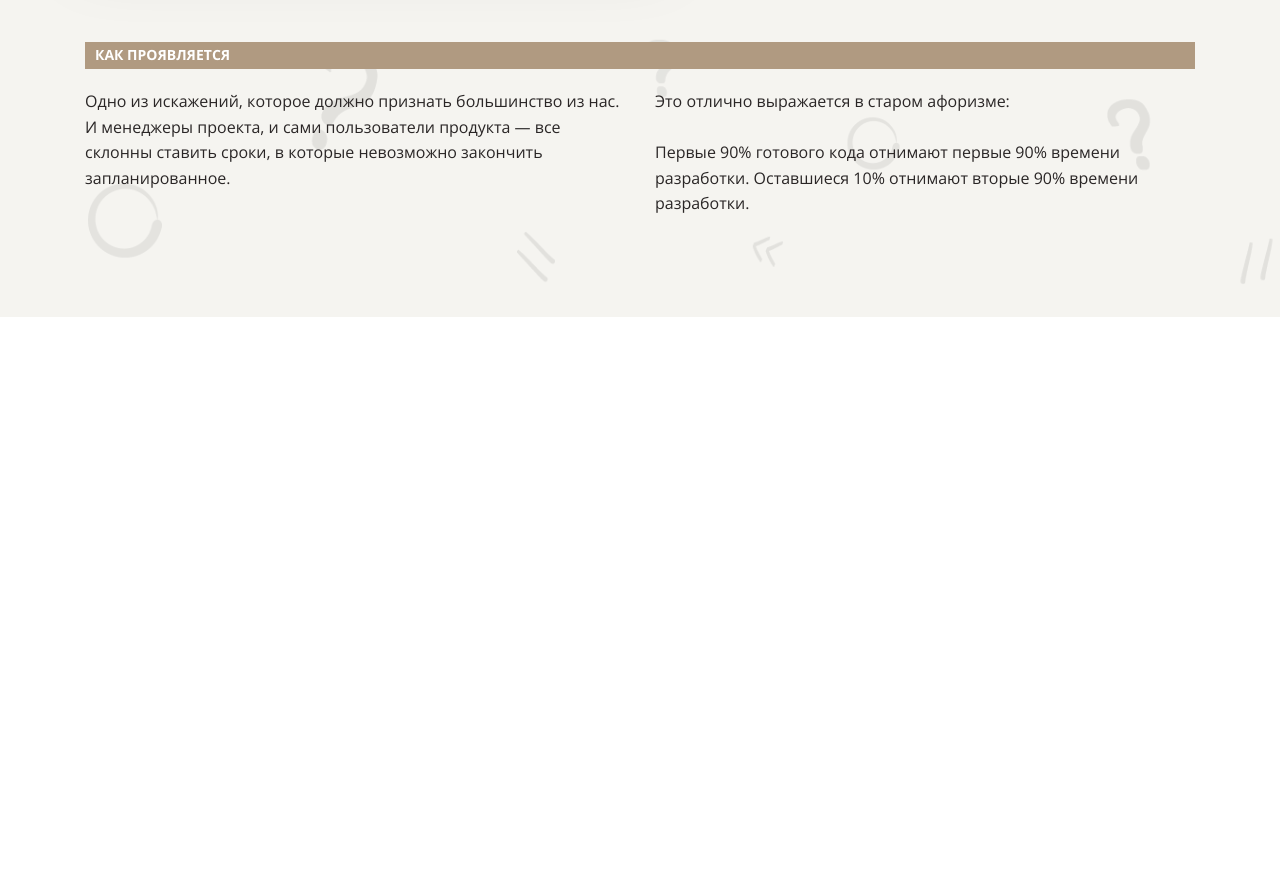
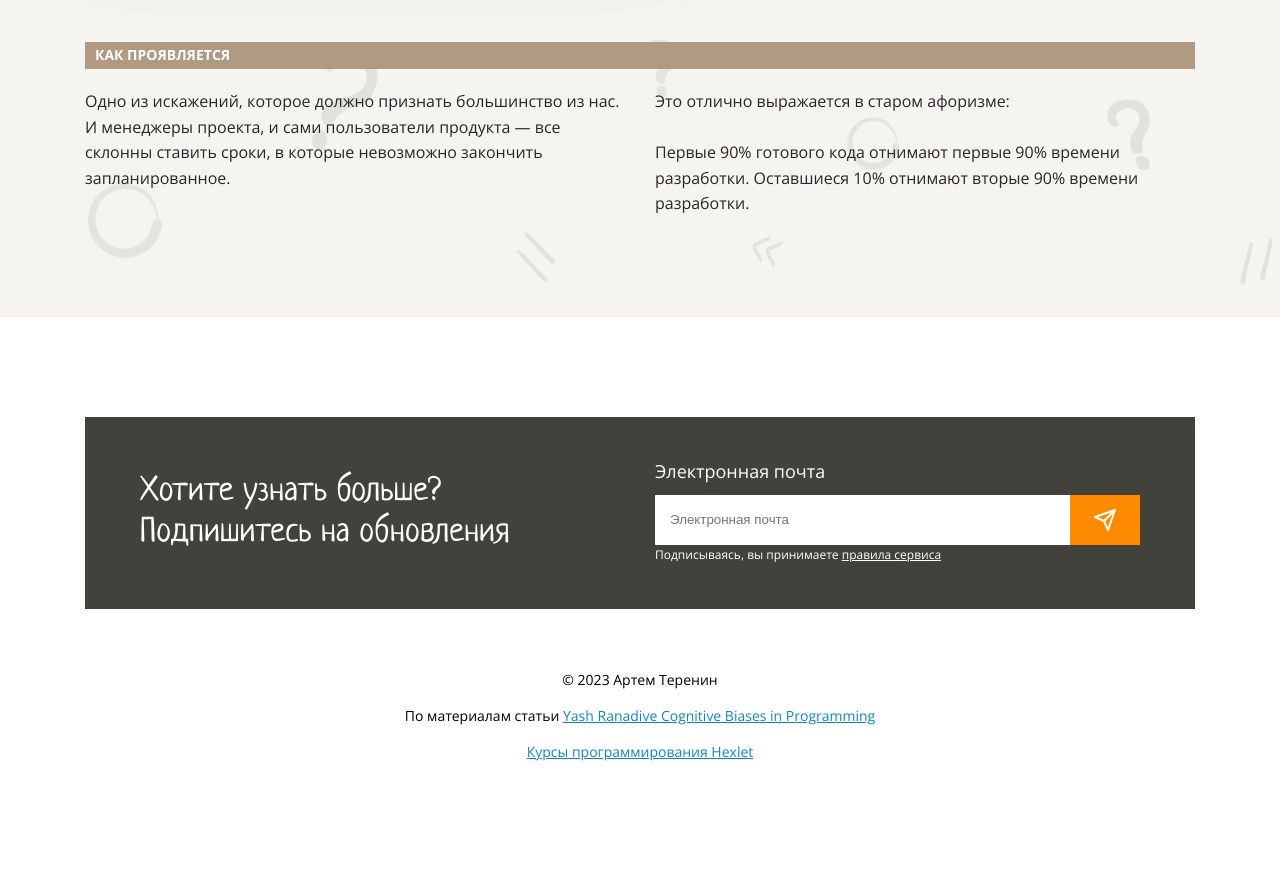
Before and after one commit to dead-duke/hexlet-html-coder-1-cognitive-distortions, a website: page src/index.html in a window 1280 px wide. Shown: the part 6892-7770 px from the top of the page. Before the commit the page ends 7209 px from the top, so only its background shows below. Drawn offline with Linux system fonts and the light colour scheme.

Commit message:
add footer section

```diff
--- a/src/index.html
+++ b/src/index.html
@@ -170,6 +170,29 @@
             </section>
         </div>
     </main>
-    <footer></footer>
+    <footer>
+        <section class="container container_normal">
+            <div class="footer-form">
+                <div class="flex-container">
+                    <h3 class="flex-container__item title title_fotter-margin title_34-font-size text text_color-white">Хотите узнать больше?<br>Подпишитесь на обновления</h3>
+                    <div class="flex-container__item flex-container__item_left-margin footer-form__input-container">
+                        <form action="" method="get">
+                            <label class="footer-form__input-label text text_color-white" for="email">Электронная почта</label>
+                            <div class="flex-container">
+                                <input class="footer-form__input-field flex-container__fill-item" id="email" type="email" placeholder="Электронная почта">
+                                <button class="footer-form__input-submit-button" type="submit"></button>
+                            </div>
+                        </form>
+                        <p class="footer-form__services-text text text_color-white">Подписываясь, вы принимаете <a class="footer-form__services-text text text_color-white" href="#">правила сервиса</a></p>
+                    </div>
+                </div>
+            </div>
+            <div class="footer-contacts text text_centred">
+                <p>&copy; 2023 Артем Теренин</p>
+                <p>По материалам статьи <a class="text_color-blue" href="https://medium.com/hackernoon/cognitive-biases-in-programming-5e937707c27b">Yash Ranadive Cognitive Biases in Programming</a></p>
+                <p><a class="text_color-blue" href="https://ru.hexlet.io/">Курсы программирования Hexlet</a></p>
+            </div>
+        </section>
+    </footer>
 </body>
 </html>
--- a/src/styles/style.css
+++ b/src/styles/style.css
@@ -66,6 +66,10 @@
   color: var(--opacity-dark);
 }
 
+.text_color-blue {
+  color: var(--blue);
+}
+
 
 /* Стили для заголовков */
 .title {
@@ -102,6 +106,9 @@
   margin: 0 0 185px;
 }
 
+.title_fotter-margin {
+  margin: 55px 0 55px 55px;
+}
 
 /* Стили фона */
 .backgroung-img {
@@ -313,6 +320,57 @@
   margin: 0 0 40px;
 }
 
+/*Форма fotter*/
+.footer-form {
+  background-color: var(--light-dark);
+  margin-bottom: 60px;
+}
+
+.footer-form__input-container {
+  margin: 40px 55px 40px 0;
+}
+
+.footer-form__input-label {
+  display: block;
+  margin-bottom: 9px;
+
+  font-size: 18px;
+}
+
+.footer-form__input-field {
+  height: 50px;
+  box-sizing: border-box;
+  padding: 15px;
+  border: none;
+}
+
+.footer-form__input-submit-button {
+  height: 50px;
+  width: 70px;
+
+  padding: 0;
+  border: none;
+
+  background-color: var(--orange);
+}
+
+.footer-form__input-submit-button::before {
+  content: url("../img/send.svg");
+  display: block;
+  width: 24px;
+  height: 24px;
+  margin: 0 auto;
+}
+
+.footer-form__services-text {
+  margin: 0;
+  font-size: 12px;
+}
+
+.footer-contacts {
+  font-size: 14px;
+  color: black;
+}
 
 /* Стили для Flex */
 .flex-container {
@@ -328,6 +386,10 @@
   flex-basis: 50%;
 }
 
+.flex-container__fill-item {
+  flex-grow: 1;
+}
+
 .flex-container__item_left-margin {
   margin-left: 30px;
 }
```
